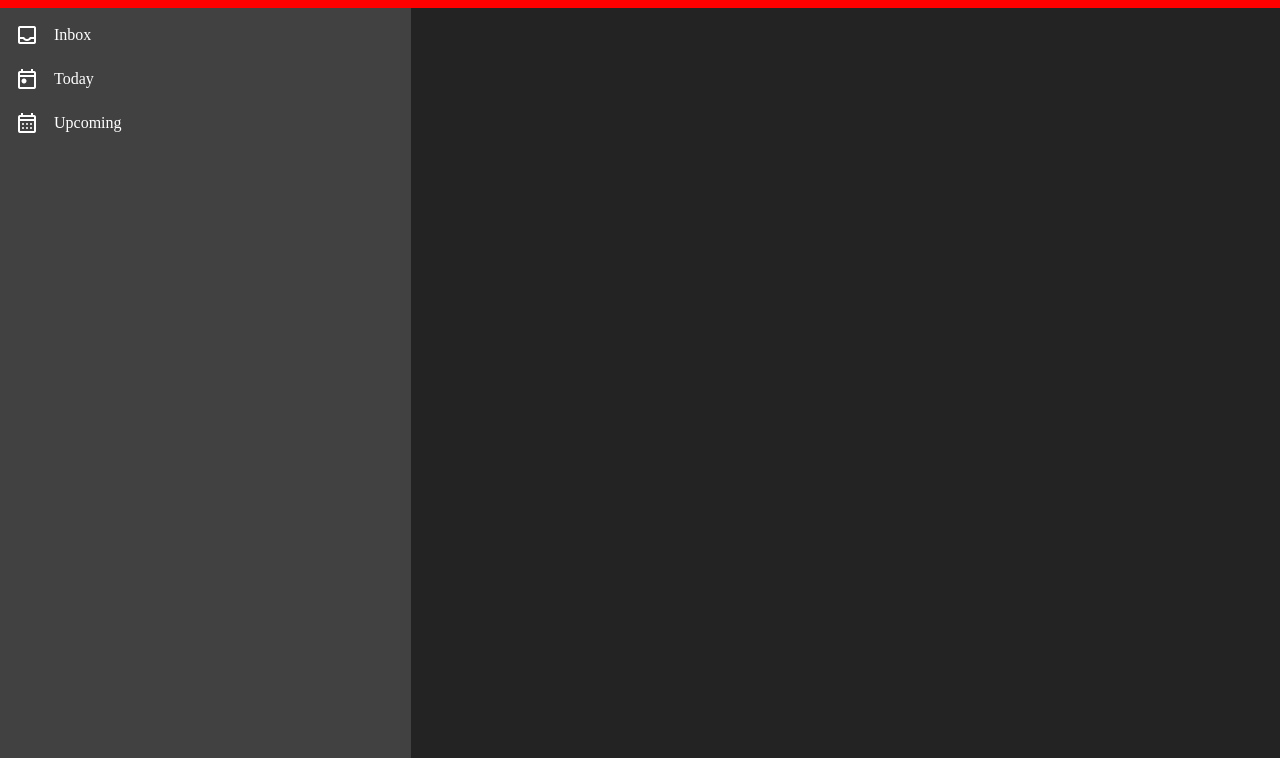
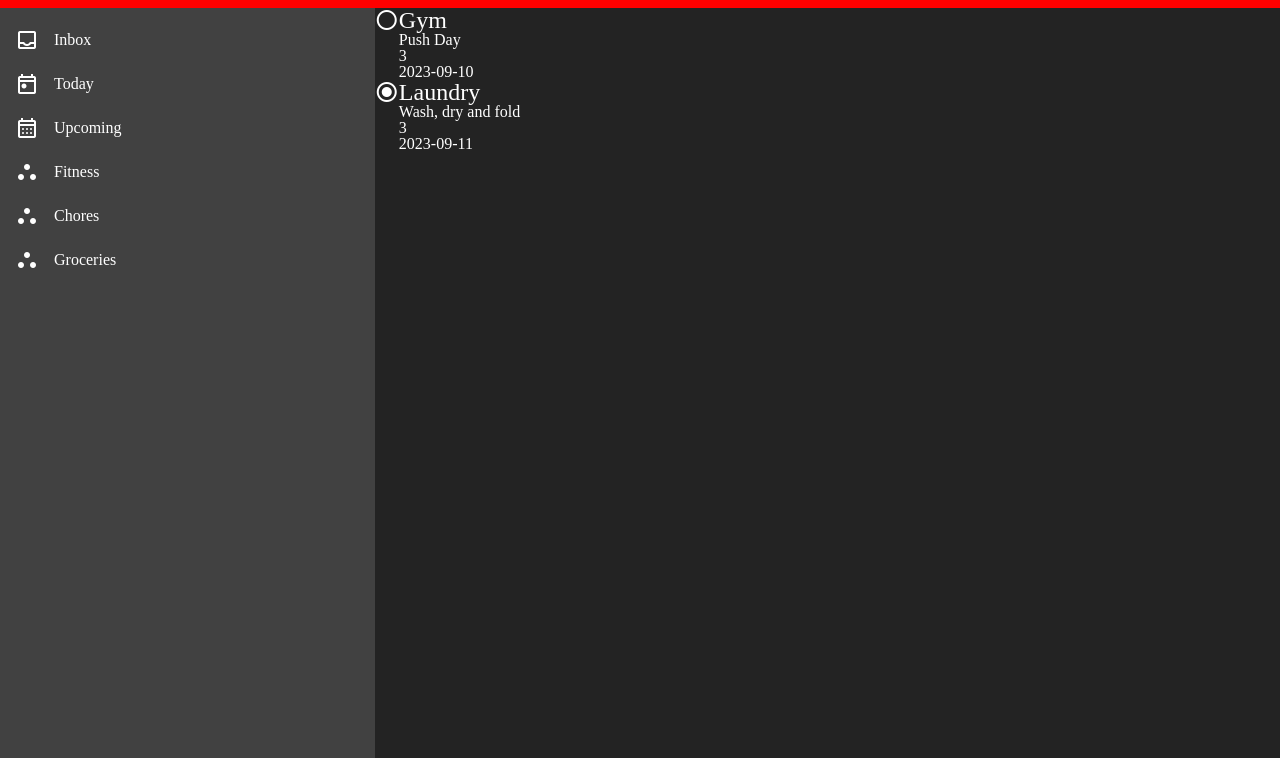
Before and after one commit to robleung/todo, a website with bundled scripts: page dist/index.html in a window 1280 px wide. Shown: the part 42-800 px from the top of the page. Built offline with nearby package versions, Linux system fonts and the light colour scheme.

Commit message:
added projects and todo rendering

```diff
--- a/src/index.js
+++ b/src/index.js
@@ -28,14 +28,38 @@ function createTodo(title, description, dueDate, priority, complete) {
 }
 
 function renderTodos() {
+  let mainView = document.querySelector(".mainView");
   Object.keys(todos).forEach(function (key) {
-    console.log(todos[key].title);
+    let todo = document.createElement("div");
+    todo.classList.add("todo");
+    let todoLeft = document.createElement("div");
+    todoLeft.classList.add("todoLeft");
+    todoLeft.append(
+      todos[key].complete
+        ? createIcon("radio_button_checked")
+        : createIcon("radio_button_unchecked")
+    );
+    let todoRight = document.createElement("div");
+    todoRight.classList.add("todoRight");
+    let todoTitle = document.createElement("div");
+    todoTitle.innerHTML = todos[key].title;
+    let todoDescription = document.createElement("div");
+    todoDescription.innerHTML = todos[key].description;
+    let todoPriority = document.createElement("div");
+    todoPriority.innerHTML = todos[key].priority;
+    let todoDate = document.createElement("div");
+    todoDate.innerHTML = todos[key].dueDate;
+    todoRight.append(todoTitle, todoDescription, todoPriority, todoDate);
+    todo.append(todoLeft, todoRight);
+    mainView.append(todo);
   });
 }
 
 function renderProjects() {
+  let sidebarVar = document.querySelector(".sidebarVar");
+  sidebarVar.innerHTML = "";
   Object.keys(projects).forEach(function (key) {
-    console.log(projects[key].name);
+    sidebarVar.append(createIconLabel("atr", projects[key].name));
   });
 }
 
@@ -84,10 +108,15 @@ function menuBar() {
 function sidebar() {
   let sidebar = document.createElement("div");
   sidebar.classList.add("sidebar");
+  let sidebarConst = document.createElement("div");
+  sidebarConst.classList.add("sidebarConst");
   let inbox = createIconLabel("inbox", "Inbox");
   let today = createIconLabel("today", "Today");
   let upcoming = createIconLabel("calendar_month", "Upcoming");
-  sidebar.append(inbox, today, upcoming);
+  sidebarConst.append(inbox, today, upcoming);
+  let sidebarVar = document.createElement("div");
+  sidebarVar.classList.add("sidebarVar");
+  sidebar.append(sidebarConst, sidebarVar);
   return sidebar;
 }
 
@@ -123,7 +152,7 @@ function toggleSidePanel() {
 app();
 
 createTodo("Gym", "Push Day", "2023-09-10", "3", false);
-createTodo("Laundry", "Wash, dry and fold", "2023-09-11", "3", false);
+createTodo("Laundry", "Wash, dry and fold", "2023-09-11", "3", true);
 createProject("Fitness");
 createProject("Chores");
 createProject("Groceries");
--- a/src/style.css
+++ b/src/style.css
@@ -152,7 +152,7 @@ body {
 
 .menuLeft > .material-symbols-outlined:hover,
 .menuRight > .material-symbols-outlined:hover {
-  color: rgb(75, 60, 200);
+  color: rgb(45, 115, 255);
 }
 
 .searchBar {
@@ -192,25 +192,41 @@ body {
 .sidebar {
   background-color: rgb(65, 65, 65);
   flex-grow: 1;
-  display: flex;
-  flex-direction: column;
-  padding: 15px 0;
-  gap: 20px;
 }
 .sidebar-hidden {
   display: none;
 }
-.sidebar > div {
+
+.sidebarConst,
+.sidebarVar {
+  display: flex;
+  flex-direction: column;
+  gap: 20px;
+  margin-top: 20px;
+}
+
+.sidebarConst > div,
+.sidebarVar > div {
   display: flex;
   gap: 15px;
   align-items: center;
   padding-left: 15px;
 }
-.sidebar > div:hover {
+.sidebarConst > div:hover,
+.sidebarVar > div:hover {
   cursor: pointer;
-  background-color: rgb(35, 35, 35);
+  color: rgb(45, 115, 255);
 }
 
 .mainView {
   flex-grow: 3;
+  display: flex;
+  flex-direction: column;
 }
+
+.todo {
+  display: flex;
+}
+.todoRight > div:first-child {
+  font-size: x-large;
+}
```
Also changed, not shown: dist/main.js.
